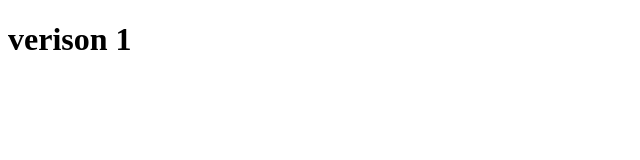
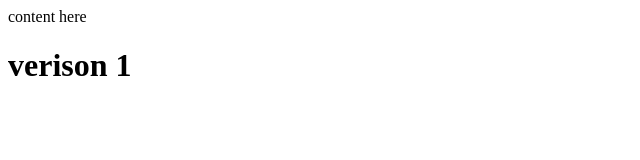
Before and after one commit to ssg1402/testrepo, a plain HTML site: page index.html in a window 1280 px wide. Shown: the whole page, without its empty margins (0-640 px from the left). Drawn offline with Linux system fonts and the light colour scheme.

Commit message:
this is the second commit

```diff
--- /dev/null
+++ b/index.css
@@ -0,0 +1,3 @@
+.class1{
+    text-size-adjust: 20px;
+}
--- a/index.html
+++ b/index.html
@@ -6,6 +6,7 @@
     <title>document</title>
   </head>
   <body>
+    <div class="class1">content here</div>
     <h1>verison 1</h1>
   </body>
 </html>
```
